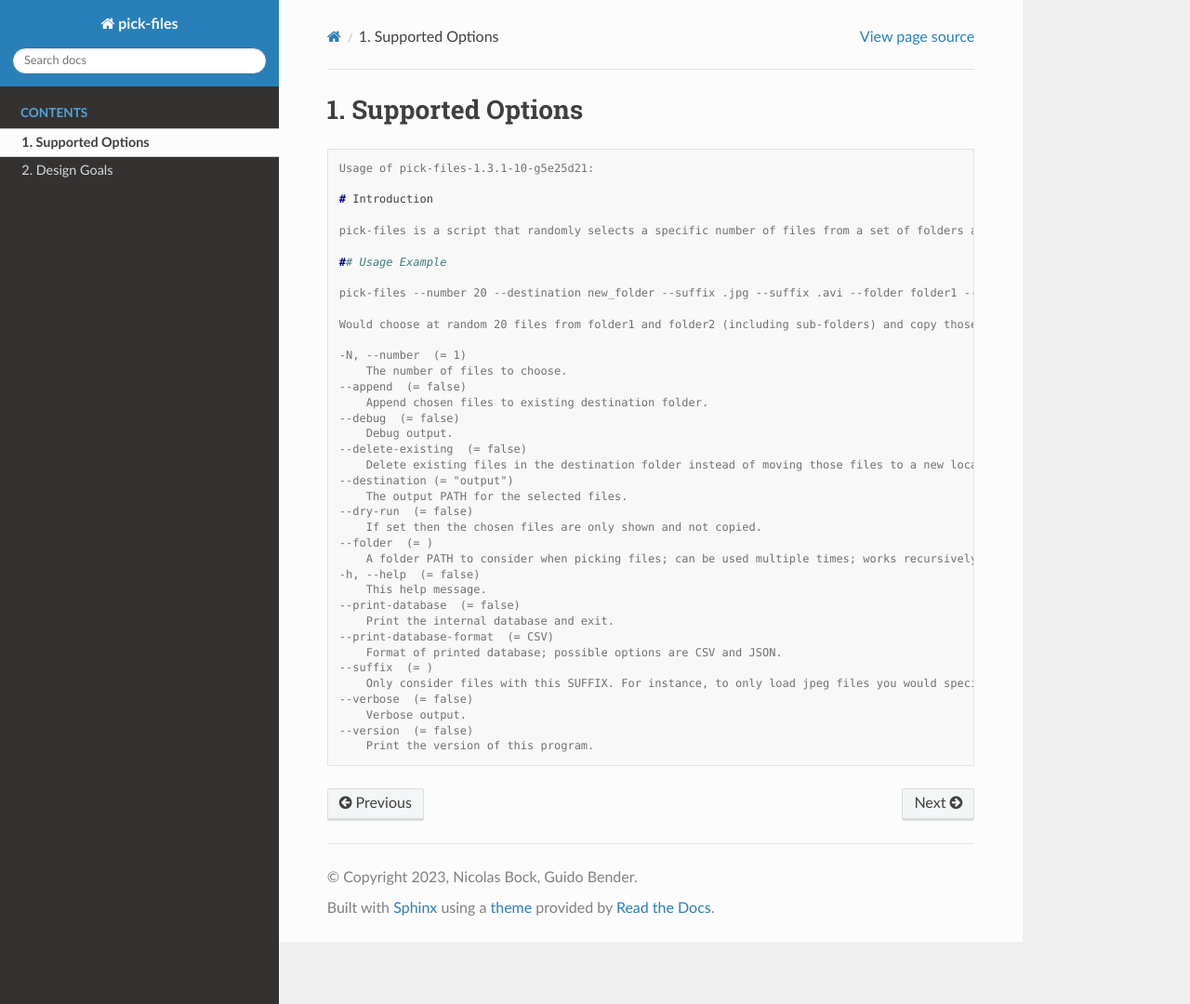
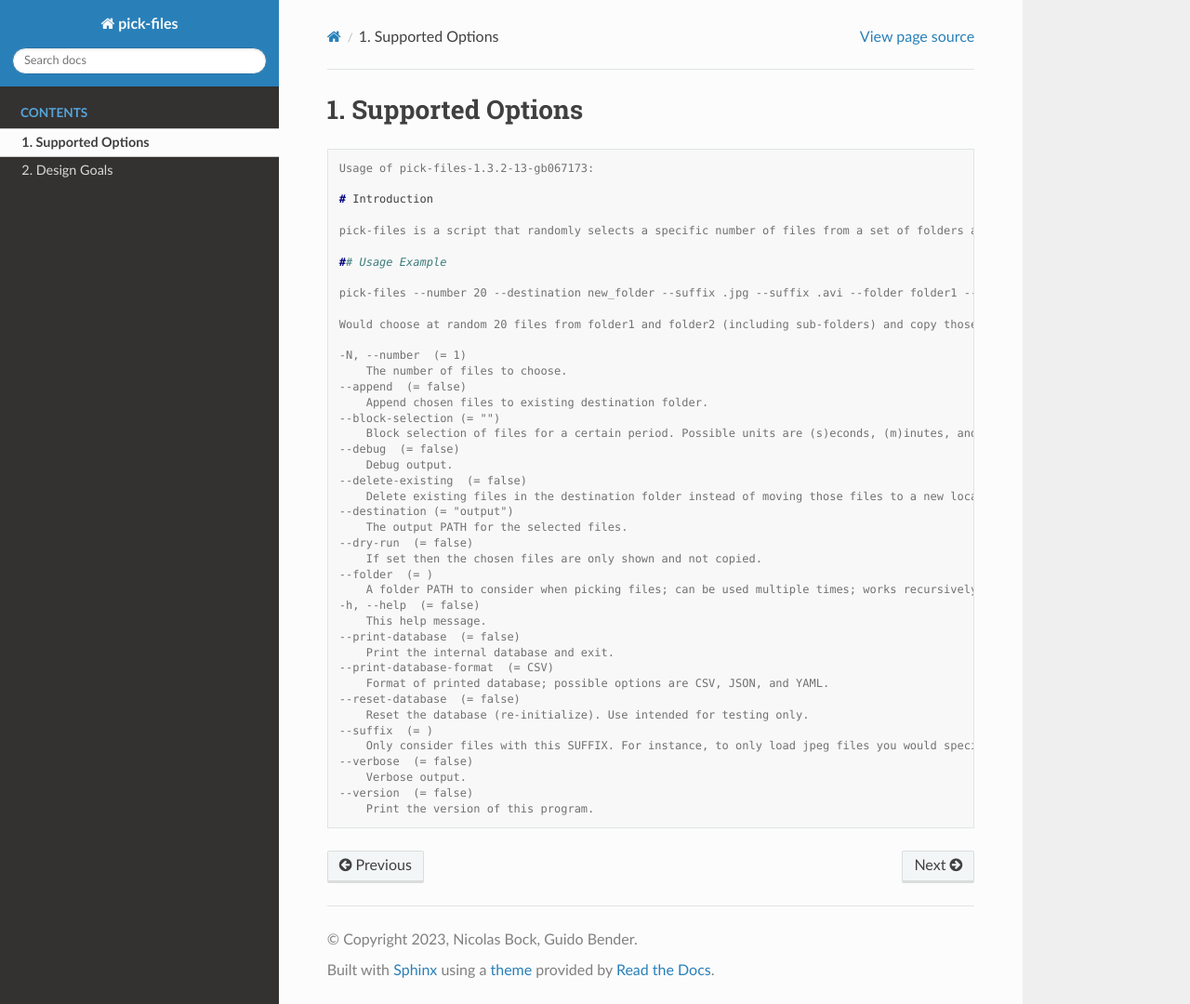
Before and after one commit to nicolasbock/filechooser, a Sphinx documentation site: the page built from docs/source/pick-files-help.rst, in a window 1280 px wide and 1080 px high. Shown: the whole window at 93% size. Built offline with Sphinx 7.4.7 and the Read the Docs theme 2.0.0, drawn with Linux system fonts in a browser that asks for light colours.

Commit message:
Update usage information
Signed-off-by: Nicolas Bock <nicolasbock@gmail.com>

```diff
--- a/docs/source/pick-files-help.rst
+++ b/docs/source/pick-files-help.rst
@@ -3,7 +3,7 @@ Supported Options
 
 .. code-block:: console
 
-    Usage of pick-files-1.3.1-10-g5e25d21:
+    Usage of pick-files-1.3.2-13-gb067173:
 
     # Introduction
 
@@ -19,6 +19,8 @@ Supported Options
         The number of files to choose.
     --append  (= false)
         Append chosen files to existing destination folder.
+    --block-selection (= "")
+        Block selection of files for a certain period. Possible units are (s)econds, (m)inutes, and (h)ours.
     --debug  (= false)
         Debug output.
     --delete-existing  (= false)
@@ -34,7 +36,9 @@ Supported Options
     --print-database  (= false)
         Print the internal database and exit.
     --print-database-format  (= CSV)
-        Format of printed database; possible options are CSV and JSON.
+        Format of printed database; possible options are CSV, JSON, and YAML.
+    --reset-database  (= false)
+        Reset the database (re-initialize). Use intended for testing only.
     --suffix  (= )
         Only consider files with this SUFFIX. For instance, to only load jpeg files you would specify either 'jpg' or '.jpg'. By default, all files are considered.
     --verbose  (= false)
```
